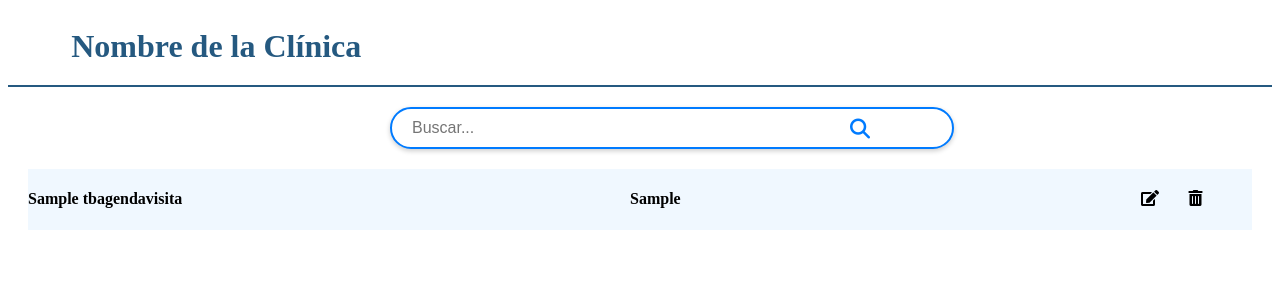
After one commit to CIRE5902/SOFTGAM-webAgenda, a PHP site: page /controladores/buscarCitaControlador.php in a window 1280 px wide. The commit adds this page. Shown: the top 300 px of the page. Run offline with PHP 8.4, Linux system fonts and the light colour scheme; tables that the repository leaves empty or names only in its code hold one stand-in row (values such as "Sample post"); some libraries are stand-ins or nearby versions.

Commit message:
pagina agenda a falta de poner telefono y buscar cita empezado

```diff
--- /dev/null
+++ b/controladores/buscarCitaControlador.php
@@ -0,0 +1,14 @@
+<?php
+
+require_once '../Database/conexion.php';
+require_once '../clases/visitas.php';
+
+$conexion = new Conexion();
+$visitas = new visitas($conexion);
+
+$visitas = $visitas->getVisitas();
+
+// var_dump($visitas);
+// die();
+
+include __DIR__ . '/../vistas/buscarCita.php';
--- a/controladores/menuControlador.php
+++ b/controladores/menuControlador.php
@@ -14,4 +14,8 @@ if (isset($_POST['btnCrear'])) {
     header('Location: crearCitaControlador.php');
 }
 
+if (isset($_POST['btnBuscar'])) {
+    header('Location: buscarCitaControlador.php');
+}
+
 include __DIR__ . '/../vistas/menuVista.php';
--- /dev/null
+++ b/css/buscarCita.css
@@ -0,0 +1,92 @@
+.divCitas {
+    margin: 10px;
+}
+
+.divCitas-cita {
+    display: flex;
+    flex-direction: row;
+    justify-content: space-between;
+    margin: 10px;
+    background-color: aliceblue;
+}
+
+.divCitas-cita-paciente {
+    width: 50%;
+}
+
+.divCitas-cita-fecha {
+    width: 40%;
+}
+
+.divCitas-cita-accion {
+    width: 10%;
+    justify-content: space-evenly;
+    display: flex;
+    margin-right: 20px;
+    align-items: center;
+}
+
+a {
+    text-decoration: none;
+    color: black;
+}
+
+.buscador {
+    max-width: 500px;
+    /* Ajusta según el ancho deseado */
+    margin: 20px auto;
+    /* Centra el buscador y agrega un margen */
+    position: relative;
+    /* Para la posición del icono de búsqueda */
+}
+
+.buscador input[type="text"] {
+    width: 100%;
+    /* Utiliza todo el ancho del contenedor */
+    padding: 10px 40px 10px 20px;
+    /* Espaciado interno: arriba, derecha (para el icono), abajo, izquierda */
+    border: 2px solid #007bff;
+    /* Color del borde */
+    border-radius: 25px;
+    /* Bordes redondeados */
+    font-size: 16px;
+    /* Tamaño del texto */
+    color: #333;
+    /* Color del texto */
+    background-color: #fff;
+    /* Color de fondo */
+    outline: none;
+    /* Elimina el resalte al enfocar */
+    box-shadow: 0 2px 5px rgba(0, 0, 0, 0.2);
+    /* Sombra suave para profundidad */
+    transition: all 0.3s ease;
+    /* Transición suave al enfocar */
+}
+
+.buscador input[type="text"]:focus {
+    border-color: #0056b3;
+    /* Color del borde al enfocar */
+    box-shadow: 0 2px 8px rgba(0, 0, 0, 0.3);
+    /* Sombra más pronunciada al enfocar */
+}
+
+.buscador::after {
+    content: "\f002";
+    /* Código Unicode para el ícono de búsqueda de FontAwesome */
+    font-family: 'FontAwesome';
+    /* Asegúrate de tener FontAwesome cargado */
+    position: absolute;
+    /* Posiciona el ícono dentro del contenedor */
+    top: 50%;
+    /* Centra el ícono verticalmente */
+    right: 20px;
+    /* Distancia desde el borde derecho */
+    transform: translateY(-50%);
+    /* Alineación vertical precisa */
+    font-size: 20px;
+    /* Tamaño del ícono */
+    color: #007bff;
+    /* Color del ícono */
+    pointer-events: none;
+    /* Evita que el ícono interfiera con la entrada del texto */
+}
--- /dev/null
+++ b/js/buscador.js
@@ -0,0 +1,18 @@
+// Script para buscador.js
+const citas = document.querySelectorAll('.divCitas-cita'); // Selecciona todos los elementos de la cita
+
+document.getElementById('buscador').addEventListener('input', function(e) {
+    const searchTerm = e.target.value.toLowerCase();
+
+    citas.forEach(cita => {
+        // Asegúrate de que este es el atributo correcto que deseas buscar.
+        // Si 'value' no es un atributo estándar para un 'div', podrías considerar usar 'data-value' o asegurarte de que los 'div' tengan este atributo personalizado correctamente establecido.
+        const valor = cita.getAttribute('value').toLowerCase();
+
+        if (valor.includes(searchTerm)) {
+            cita.style.display = '';
+        } else {
+            cita.style.display = 'none';
+        }
+    });
+});
--- a/js/calendar.js
+++ b/js/calendar.js
@@ -18,6 +18,7 @@ const allVisitas = visitasObj.map(visita => {
         title: visita.NomPacient,
         start: correctDateTime,
         idBox: visita.idBox,
+        telefono: visita.TelefonContacte,
     };
 });
 
--- /dev/null
+++ b/vistas/buscarCita.php
@@ -0,0 +1,48 @@
+<!DOCTYPE html>
+<html lang="es">
+
+<head>
+    <meta name="viewport" content="width=device-width, initial-scale=1.0" charset="UTF-8">
+    <link rel="stylesheet" href="../css/Buscarcita.css">
+    <script src="https://kit.fontawesome.com/dda3477dd5.js" crossorigin="anonymous"></script>
+    <link href="https://fonts.googleapis.com/css2?family=Oswald:wght@700&family=Poppins:wght@700&display=swap" rel="stylesheet">
+    <script src="https://ajax.googleapis.com/ajax/libs/jquery/3.5.1/jquery.min.js"></script>
+    <link rel="stylesheet" href="https://cdnjs.cloudflare.com/ajax/libs/font-awesome/5.15.1/css/all.min.css">
+
+    <title>Buscar cita</title>
+</head>
+
+<body>
+    <?php include 'partials/header.php'; ?>
+
+    <div class="buscador">
+    <input type="text" id="buscador" placeholder="Buscar...">
+    </div>
+
+    <div class="divCitas">
+        <?php
+        foreach ($visitas as $visita) {
+            ?>
+            <div class='divCitas-cita' data-value="<?php echo htmlspecialchars($visita['NomPacient']); ?>">
+            <div class='divCitas-cita-paciente'>
+                <h4><?php echo htmlspecialchars($visita['NomPacient']); ?></h4>
+            </div>
+            <div class='divCitas-cita-fecha'>
+            <h4><?php echo htmlspecialchars($visita['Hora']); ?></h4>
+            </div>
+            <div class='divCitas-cita-accion'>
+            <a href='editar.php?id=$id' class='btn-editar'><i class='fas fa-edit'></i></a>
+            <a href='borrar.php?id=$id' class='btn-borrar'><i class='fas fa-trash-alt'></i></a>
+            </div>
+            </div>
+
+        <?php } ?>
+    </div>
+    <footer>
+
+    </footer>
+
+    <script src="../js/buscador.js"></script>
+</body>
+
+</html>
--- a/vistas/crearCita.php
+++ b/vistas/crearCita.php
@@ -3,7 +3,7 @@
 
 <head>
     <meta name="viewport" content="width=device-width, initial-scale=1.0" charset="UTF-8">
-    <link rel="stylesheet" href="../css/cita.css">
+    <link rel="stylesheet" href="../css/crearCita.css">
     <script src="https://kit.fontawesome.com/dda3477dd5.js" crossorigin="anonymous"></script>
     <link href="https://fonts.googleapis.com/css2?family=Oswald:wght@700&family=Poppins:wght@700&display=swap" rel="stylesheet">
     <script src="https://ajax.googleapis.com/ajax/libs/jquery/3.5.1/jquery.min.js"></script>
```
Also changed, not shown: css/crearCita.css (renamed from css/cita.css), 1 other file.
